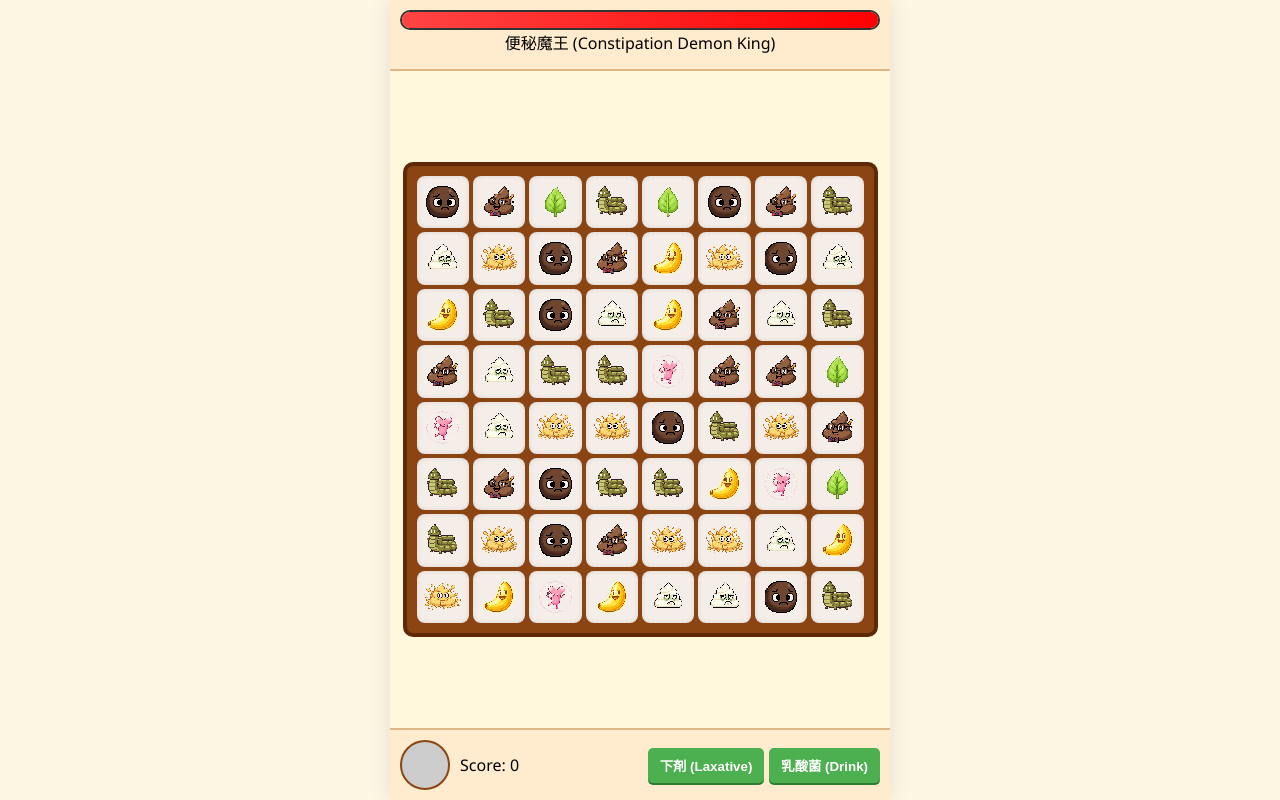
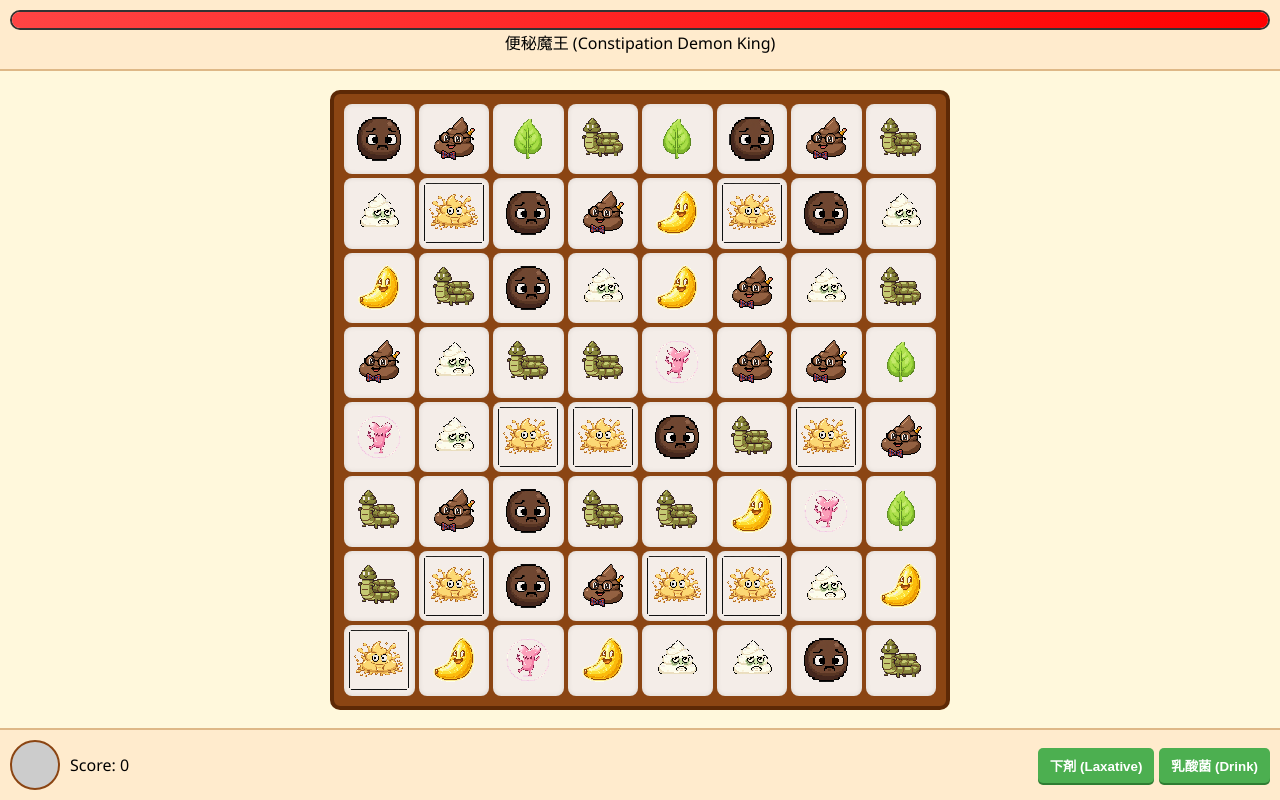
Before and after one commit to yasuji722-golden/poop_cleaner, a plain HTML site: page index.html in a window 1280 px wide. Both pictures are taken after a click on the button "START". Drawn offline with Linux system fonts and the light colour scheme.

Commit message:
Add files via upload

```diff
--- a/script.js
+++ b/script.js
@@ -96,11 +96,46 @@ document.addEventListener('DOMContentLoaded', () => {
         isPlaying: false,
         interval: null,
         noteIndex: 0,
+        // Fun upbeat melody (approx 120 BPM)
         melody: [
-            { f: 523.25, d: 200 }, { f: 659.25, d: 200 }, { f: 783.99, d: 200 }, { f: 659.25, d: 200 },
-            { f: 587.33, d: 200 }, { f: 659.25, d: 200 }, { f: 587.33, d: 400 },
-            { f: 523.25, d: 200 }, { f: 659.25, d: 200 }, { f: 783.99, d: 200 }, { f: 1046.50, d: 200 },
-            { f: 987.77, d: 200 }, { f: 783.99, d: 200 }, { f: 523.25, d: 400 }
+            // Intro
+            { f: 523.25, d: 200 }, { f: 659.25, d: 200 }, { f: 783.99, d: 200 }, { f: 1046.50, d: 400 }, // C E G C
+            { f: 783.99, d: 200 }, { f: 1046.50, d: 400 }, { f: 783.99, d: 200 }, // G C G
+            { f: 880.00, d: 200 }, { f: 987.77, d: 200 }, { f: 1046.50, d: 400 }, { f: 0, d: 400 }, // A B C (rest)
+
+            // Theme A
+            { f: 523.25, d: 300 }, { f: 392.00, d: 100 }, { f: 523.25, d: 200 }, { f: 659.25, d: 200 }, // C G C E
+            { f: 587.33, d: 400 }, { f: 392.00, d: 400 }, // D G
+            { f: 523.25, d: 300 }, { f: 392.00, d: 100 }, { f: 523.25, d: 200 }, { f: 659.25, d: 200 }, // C G C E
+            { f: 587.33, d: 400 }, { f: 783.99, d: 400 }, // D G
+
+            { f: 880.00, d: 300 }, { f: 783.99, d: 100 }, { f: 698.46, d: 200 }, { f: 659.25, d: 200 }, // A G F E
+            { f: 587.33, d: 200 }, { f: 523.25, d: 200 }, { f: 587.33, d: 400 }, // D C D
+            { f: 392.00, d: 200 }, { f: 440.00, d: 200 }, { f: 493.88, d: 200 }, { f: 587.33, d: 200 }, // G A B D
+            { f: 523.25, d: 800 }, // C (Long)
+
+            // Theme B (Up a bit)
+            { f: 783.99, d: 300 }, { f: 659.25, d: 100 }, { f: 783.99, d: 200 }, { f: 880.00, d: 200 }, // G E G A
+            { f: 783.99, d: 400 }, { f: 659.25, d: 400 }, // G E
+            { f: 587.33, d: 300 }, { f: 523.25, d: 100 }, { f: 587.33, d: 200 }, { f: 659.25, d: 200 }, // D C D E
+            { f: 523.25, d: 400 }, { f: 392.00, d: 400 }, // C G
+
+            { f: 440.00, d: 200 }, { f: 440.00, d: 200 }, { f: 523.25, d: 200 }, { f: 587.33, d: 200 }, // A A C D
+            { f: 659.25, d: 200 }, { f: 659.25, d: 200 }, { f: 587.33, d: 200 }, { f: 523.25, d: 200 }, // E E D C
+            { f: 587.33, d: 400 }, { f: 783.99, d: 400 }, // D G
+            { f: 523.25, d: 800 }, // C
+
+            // Bridge
+            { f: 349.23, d: 200 }, { f: 440.00, d: 200 }, { f: 523.25, d: 400 }, // F A C
+            { f: 349.23, d: 200 }, { f: 440.00, d: 200 }, { f: 523.25, d: 400 }, // F A C
+            { f: 392.00, d: 200 }, { f: 493.88, d: 200 }, { f: 587.33, d: 400 }, // G B D
+            { f: 392.00, d: 200 }, { f: 493.88, d: 200 }, { f: 587.33, d: 400 }, // G B D
+
+            { f: 1046.50, d: 200 }, { f: 987.77, d: 200 }, { f: 880.00, d: 200 }, { f: 783.99, d: 200 }, // C B A G
+            { f: 698.46, d: 200 }, { f: 659.25, d: 200 }, { f: 587.33, d: 200 }, { f: 523.25, d: 200 }, // F E D C
+            { f: 587.33, d: 400 }, { f: 783.99, d: 400 }, // D G
+            { f: 1046.50, d: 800 }, // High C
+            { f: 0, d: 400 } // Rest
         ],
         start: () => {
             if (BGMManager.isPlaying) return;
@@ -115,17 +150,25 @@ document.addEventListener('DOMContentLoaded', () => {
             if (!BGMManager.isPlaying) return;
             const note = BGMManager.melody[BGMManager.noteIndex];
 
+            if (note.f > 0) { // If not rest
                 if (audioCtx.state === 'suspended') audioCtx.resume();
                 const osc = audioCtx.createOscillator();
                 const gain = audioCtx.createGain();
-            osc.type = 'sine';
+
+                // Use Triangle wave for a "flute-like" or "8-bitish" pleasant sound
+                osc.type = 'triangle';
                 osc.frequency.setValueAtTime(note.f, audioCtx.currentTime);
-            gain.gain.setValueAtTime(0.03, audioCtx.currentTime);
+
+                // Envelope
+                gain.gain.setValueAtTime(0.05, audioCtx.currentTime); // Low volume
+                gain.gain.linearRampToValueAtTime(0.05, audioCtx.currentTime + (note.d / 1000) - 0.05);
                 gain.gain.linearRampToValueAtTime(0, audioCtx.currentTime + (note.d / 1000));
+
                 osc.connect(gain);
                 gain.connect(audioCtx.destination);
                 osc.start();
                 osc.stop(audioCtx.currentTime + (note.d / 1000));
+            }
 
             BGMManager.noteIndex = (BGMManager.noteIndex + 1) % BGMManager.melody.length;
             BGMManager.interval = setTimeout(BGMManager.playNextNote, note.d);
--- a/style.css
+++ b/style.css
@@ -19,7 +19,6 @@ body {
     width: 100%;
     height: 100%;
     height: 100dvh;
-    /* Mobile viewport fix */
     margin: 0;
     padding: 0;
     overflow: hidden;
@@ -35,16 +34,15 @@ body {
 
 #game-container {
     width: 100%;
-    max-width: 500px;
     height: 100%;
     height: 100dvh;
-    /* Mobile viewport fix */
     display: flex;
     flex-direction: column;
     background: #fff8dc;
     position: relative;
     box-shadow: 0 0 20px rgba(0, 0, 0, 0.1);
     margin: auto;
+    overflow: hidden;
 }
 
 /* Header */
@@ -53,7 +51,7 @@ body {
     background: #ffebcd;
     border-bottom: 2px solid #deb887;
     flex-shrink: 0;
-    /* Don't shrink header */
+    z-index: 10;
 }
 
 #boss-container {
@@ -109,17 +107,19 @@ body {
     align-content: center;
     justify-content: center;
 
-    /* Responsive Square Logic */
-    width: 95%;
-    max-width: 500px;
+    /* Responsive Logic */
+    /* Fit within width */
+    width: 95vw;
+    max-width: calc(100dvh - 180px);
+    /* Limit width by available height to keep square-ish */
+
+    /* Fit within height */
+    height: 95vw;
+    max-height: calc(100dvh - 180px);
+
     aspect-ratio: 1 / 1;
+    margin: auto;
 
-    /* Ensure it fits vertically between header and footer */
-    max-height: calc(100dvh - 180px);
-    /* Approx header + footer height */
-
-    margin: auto;
-    /* Center in available space */
     border-radius: 10px;
     border: 4px solid #5d2906;
     position: relative;
@@ -191,7 +191,7 @@ body {
     justify-content: space-between;
     align-items: center;
     flex-shrink: 0;
-    /* Don't shrink footer */
+    z-index: 10;
 }
 
 #player-info {
```
Lines whose indentation alone changed are shown as unchanged.
